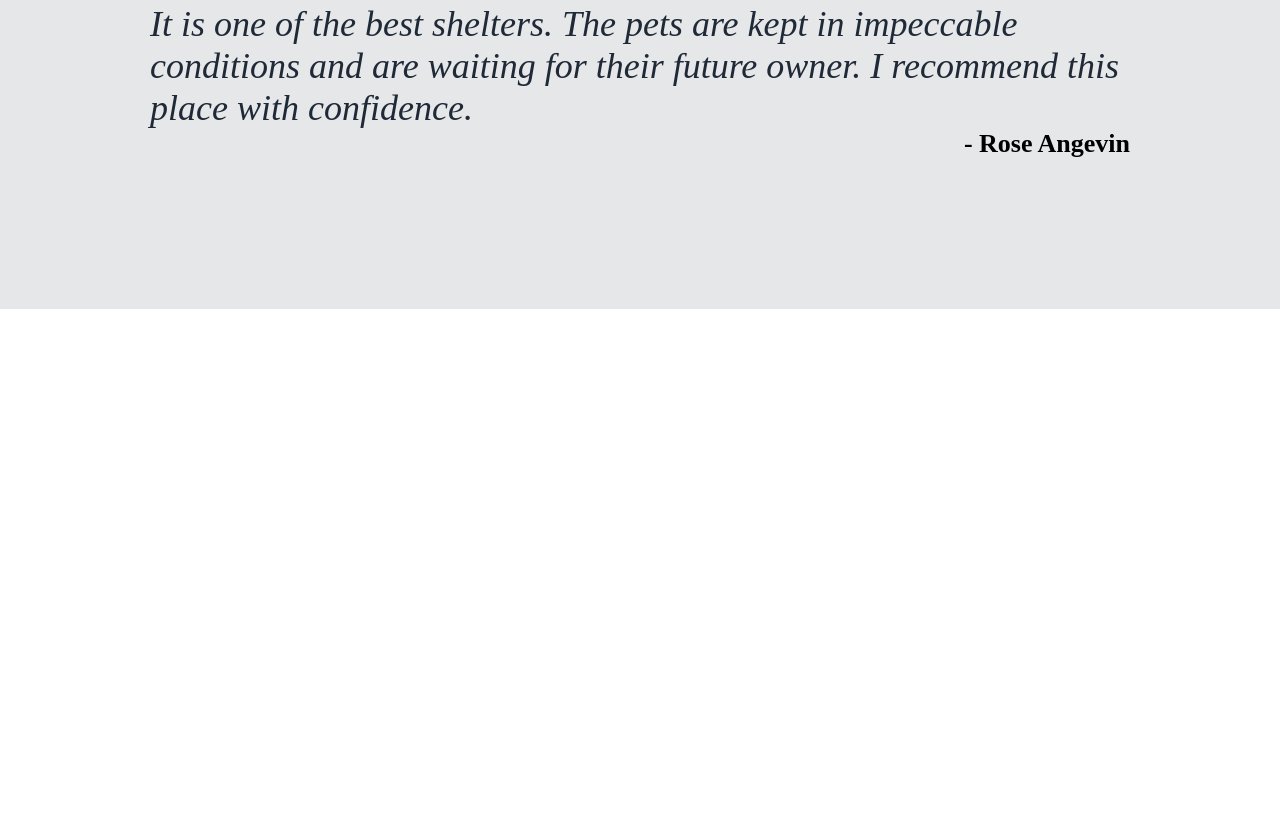
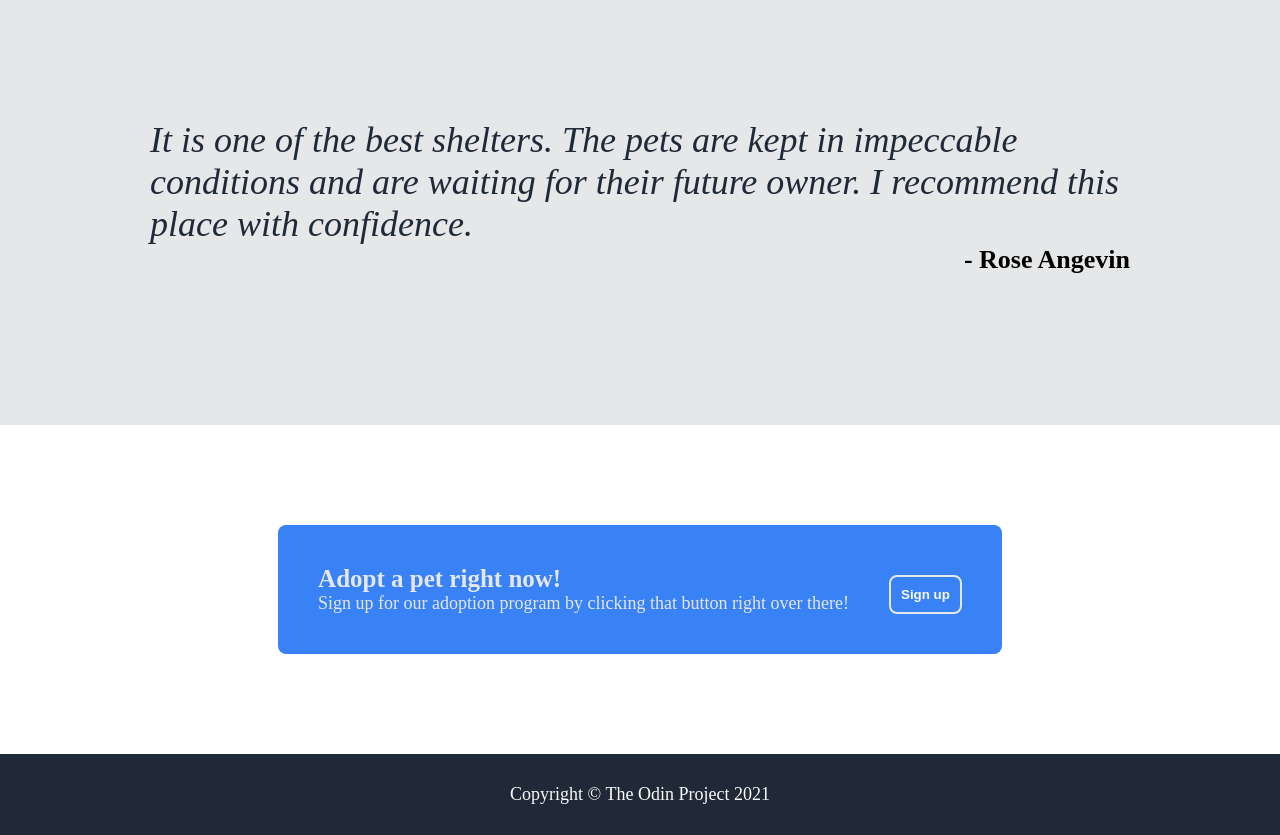
Before and after one commit to RalucaDavid/CatCaringHub, a plain HTML site: page index.html in a window 1280 px wide. Shown: the part 1142-1977 px from the top of the page. Before the commit the page ends 1451 px from the top, so only its background shows below. Drawn offline with Linux system fonts and the light colour scheme.

Commit message:
Add the sign up part and the footer

```diff
--- a/index.html
+++ b/index.html
@@ -26,12 +26,12 @@
                 <div class="second_text">
                     This shelter is the ideal place to meet your future pet.
                     Check our list of available pets.
-                    </div>
+                </div>
                 <div>
                     <button class="button">Sign up</button>
                 </div>
            </div>
-           <div>
+           <div class="image_container">
               <img class="image" src="./images/animals_photo.jpg" alt="Photo with animals">
            </div>
         </div>
@@ -69,5 +69,25 @@
             </div>
         </div>
 
+        <div class="sign_up">
+            <div class="sign_up_box">
+                <div class="text_content">
+                    <div class="title_sign_up">
+                        Adopt a pet right now!
+                    </div>
+                    <div class="second_text">
+                        Sign up for our adoption program by clicking that button right over there!
+                    </div>
+                </div>
+                <div>
+                    <button class="button button2">Sign up</button>
+                </div>
+            </div>
+        </div>
+
+        <div class="footer">
+            Copyright &copy; The Odin Project 2021
+        </div>
+
     </body>
 </html>
--- a/style.css
+++ b/style.css
@@ -3,20 +3,30 @@ body{
 }
 
 .header{
+    font-size: 24px;
+    padding: 30px;
+}
+
+.header, .footer{
     display:flex;
-    justify-content: space-around;
+    justify-content: center;
     align-items: center;
     background-color: #1F2937;
     color: #F9FAF8;
-    font-size: 24px;
-    padding: 10px;
 }
+
+.footer{
+    font-size: 18px;
+    padding: 30px;
+}
+
 
 ul{
     list-style-type: none;
     display: flex;
     margin:0;
     padding:0;
+    margin-left: 370px;
 }
 
 a{
@@ -39,8 +49,8 @@ a, .second_text{
     display:flex;
     justify-content: center;
     align-items: center;
-    padding:60px;
-    gap: 30px;
+    padding:100px;
+    gap:30px;
 }
 
 .main_text{
@@ -57,12 +67,25 @@ a, .second_text{
     color:#F9FAF8;
     cursor:pointer;
     border: 1px solid #3882F6;
+    font-weight: bold;
     margin-top: 10px;
+}
+
+.button2{
+    border: 2px solid #E5E7E8;
+}
+
+.image_container{
+    display: flex;
+    justify-content: center;
+    align-items: center;
+    max-width: 600px;
+    margin: 0 auto;
 }
 
 .image{
     height:auto;
-    max-width: 600px;
+    max-width: 100%;
 }
 
 .header_info{
@@ -92,6 +115,7 @@ a, .second_text{
 .text{
     display:flex;
     justify-content: center;
+    align-items: center;
 }
 
 .review{
@@ -114,3 +138,28 @@ a, .second_text{
     font-weight:bold;
     text-align: right;
 }
+
+.sign_up{
+    padding:100px;
+    display:flex;
+    justify-content: center;
+    align-items: center;
+}
+
+.sign_up_box{
+    background-color:#3882F6;
+    padding:40px;
+    border-radius: 8px;
+    display:flex;
+    justify-content: space-between;
+}
+
+.title_sign_up{
+    font-size: 25px;
+    color:#E5E7E8;
+    font-weight: bold;
+}
+
+.text_content{
+    margin-right: 40px;
+}
```
